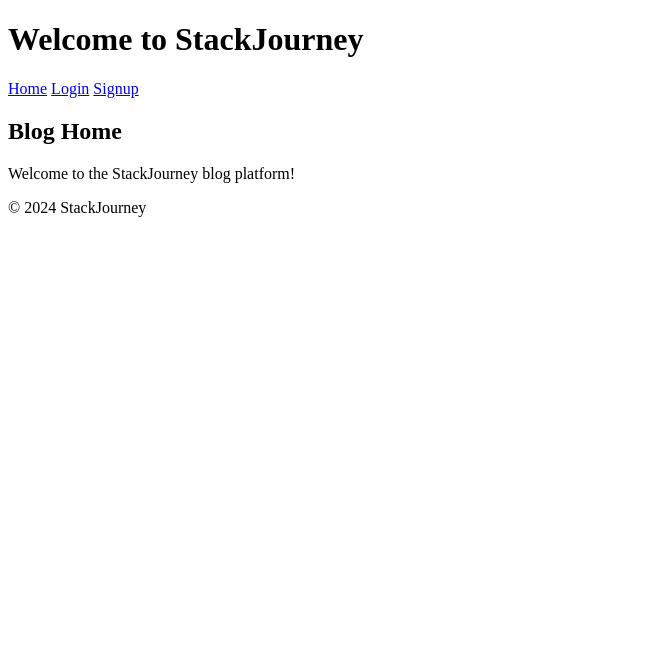
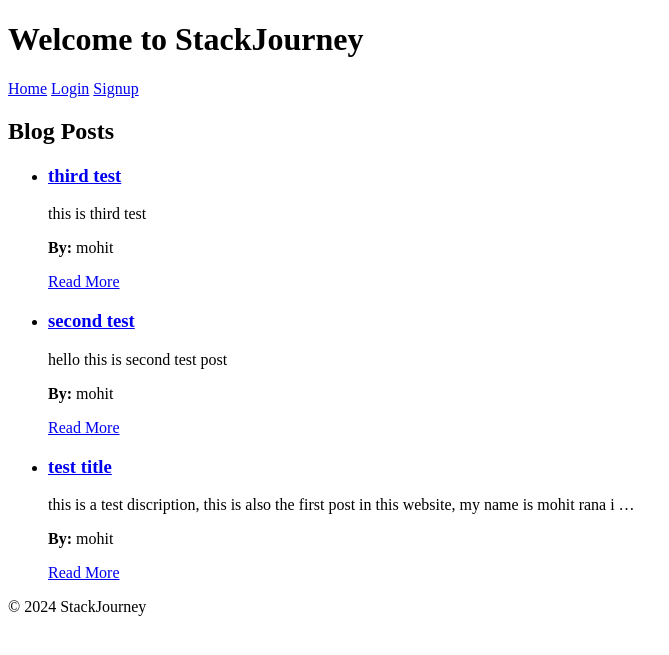
Before and after one commit to Mohitranag18/Stack-Journey, a Django app: page / in a window 1280 px wide. Shown: the top 655 px of the page, without its empty margins (0-669 px from the left). Run offline with Django 5.2, Linux system fonts and the light colour scheme; data comes from the database, SQL or seed files in the repository; both versions use the stored data as it was after the commit.

Commit message:
added basic functionalities and login, signup also

```diff
--- a/blogs/templates/blogs/home.html
+++ b/blogs/templates/blogs/home.html
@@ -3,6 +3,19 @@
 {% block title %}Home - StackJourney{% endblock %}
 
 {% block content %}
-<h2>Blog Home</h2>
-<p>Welcome to the StackJourney blog platform!</p>
+<h2>Blog Posts</h2>
+{% if blog_posts %}
+    <ul>
+    {% for post in blog_posts %}
+        <li>
+            <h3><a href="{% url 'view_blog_post' post.pk %}">{{ post.title }}</a></h3>
+            <p>{{ post.content|truncatewords:20 }}</p>
+            <p><strong>By:</strong> {{ post.author.username }}</p>
+            <a href="{% url 'view_blog_post' post.pk %}">Read More</a>
+        </li>
+    {% endfor %}
+    </ul>
+{% else %}
+    <p>No blog posts available.</p>
+{% endif %}
 {% endblock %}
--- a/blogs/urls.py
+++ b/blogs/urls.py
@@ -2,5 +2,9 @@ from django.urls import path
 from . import views
 
 urlpatterns = [
-    path('', views.home, name='home'),  # Blog home page
+    path('', views.home, name='home'),
+    path('create/', views.create_blog_post, name='create_blog_post'),
+    path('edit/<int:pk>/', views.edit_blog_post, name='edit_blog_post'),
+    path('delete/<int:pk>/', views.delete_blog_post, name='delete_blog_post'),
+    path('post/<int:pk>/', views.view_blog_post, name='view_blog_post'),
 ]
--- a/blogs/views.py
+++ b/blogs/views.py
@@ -4,7 +4,8 @@ from .forms import BlogPostForm
 from django.contrib.auth.decorators import login_required
 
 def home(request):
-    return render(request, 'blogs/home.html')
+    blog_posts = BlogPost.objects.all().order_by('-created_at')
+    return render(request, 'blogs/home.html', {'blog_posts': blog_posts})
 
 @login_required
 def create_blog_post(request):
@@ -20,7 +21,7 @@ def create_blog_post(request):
     return render(request, 'blogs/create_blog_post.html',{'form': form})
 
 @login_required
-def edit_blog__post(request, pk):
+def edit_blog_post(request, pk):
     blog_post = get_object_or_404(BlogPost, pk=pk)
 
     if request.user != blog_post.author:
@@ -46,3 +47,7 @@ def delete_blog_post(request, pk):
         blog_post.delete()
         return redirect('home')
     return render(request, 'blogs/confirm_delete.html', {'blog_post': blog_post})
+
+def view_blog_post(request, pk):
+    post = get_object_or_404(BlogPost, pk=pk)  # Retrieve the blog post or show 404
+    return render(request, 'blogs/view_blog_post.html', {'post': post})
--- a/stackjourney/settings.py
+++ b/stackjourney/settings.py
@@ -126,3 +126,9 @@ STATIC_URL = 'static/'
 # https://docs.djangoproject.com/en/5.1/ref/settings/#default-auto-field
 
 DEFAULT_AUTO_FIELD = 'django.db.models.BigAutoField'
+
+LOGIN_REDIRECT_URL = '/'
+LOGOUT_REDIRECT_URL = '/'
+
+MEDIA_URL = '/media/'  # URL to access media files
+MEDIA_ROOT = os.path.join(BASE_DIR, 'media')  # Directory to store media files
--- a/stackjourney/urls.py
+++ b/stackjourney/urls.py
@@ -22,3 +22,9 @@ urlpatterns = [
     path('', include('blogs.urls')),  # For blog-related pages
     path('accounts/', include('users.urls')),  # For user-related pages
 ]
+from django.conf import settings
+from django.conf.urls.static import static
+
+# Add this to serve media files during development
+if settings.DEBUG:
+    urlpatterns += static(settings.MEDIA_URL, document_root=settings.MEDIA_ROOT)
--- a/templates/base.html
+++ b/templates/base.html
@@ -10,8 +10,15 @@
         <h1>Welcome to StackJourney</h1>
         <nav>
             <a href="/">Home</a>
-            <a href="/accounts/login/">Login</a>
-            <a href="/accounts/signup/">Signup</a>
+            {% if user.is_authenticated %}
+                <p>Welcome, {{ user.username }}!</p>
+                <a href="{% url 'logout' %}">Logout</a>
+                <a href="{% url 'create_blog_post' %}">Create Post</a>
+            {% else %}
+                <a href="{% url 'login' %}">Login</a>
+                <a href="{% url 'signup' %}">Signup</a>
+            {% endif %}
+
         </nav>
     </header>
 
--- a/users/templates/users/login.html
+++ b/users/templates/users/login.html
@@ -5,6 +5,8 @@
 {% block content %}
 <h2>Login</h2>
 <form method="post">
-    <!-- Login form fields go here -->
+    {% csrf_token %}
+    {{ form.as_p }}
+    <button type="submit">Login</button>
 </form>
 {% endblock %}
--- a/users/templates/users/signup.html
+++ b/users/templates/users/signup.html
@@ -5,6 +5,8 @@
 {% block content %}
 <h2>Signup</h2>
 <form method="post">
-    <!-- Login form fields go here -->
+    {% csrf_token %}
+    {{ form.as_p }}
+    <button type="submit">Signup</button>
 </form>
 {% endblock %}
--- a/users/urls.py
+++ b/users/urls.py
@@ -1,7 +1,9 @@
 from django.urls import path
 from . import views
+from django.contrib.auth import views as auth_views
 
 urlpatterns = [
-    path('login/', views.login_view, name='login'),  # Login page
-    path('signup/', views.signup_view, name='signup'),  # Signup page
+    path('login/', auth_views.LoginView.as_view(template_name='users/login.html'), name='login'),
+    path('logout/', auth_views.LogoutView.as_view(), name='logout'),
+    path('signup/', views.signup, name='signup'),
 ]
```
Also changed, not shown: blogs/templates/blogs/confirm_delete.html (added, +12 -0 lines), blogs/templates/blogs/create_blog_post.html (added, +12 -0 lines), blogs/templates/blogs/edit_blog_post.html (added, +12 -0 lines), blogs/templates/blogs/view_blog_post.html (added, +13 -0 lines), users/views.py (+14 -1 lines), blog_images/Screenshot_22.png (added), blog_images/subscribe_feat.jpg (added), db.sqlite3, media/blog_images/Screenshot_28.png (added).
